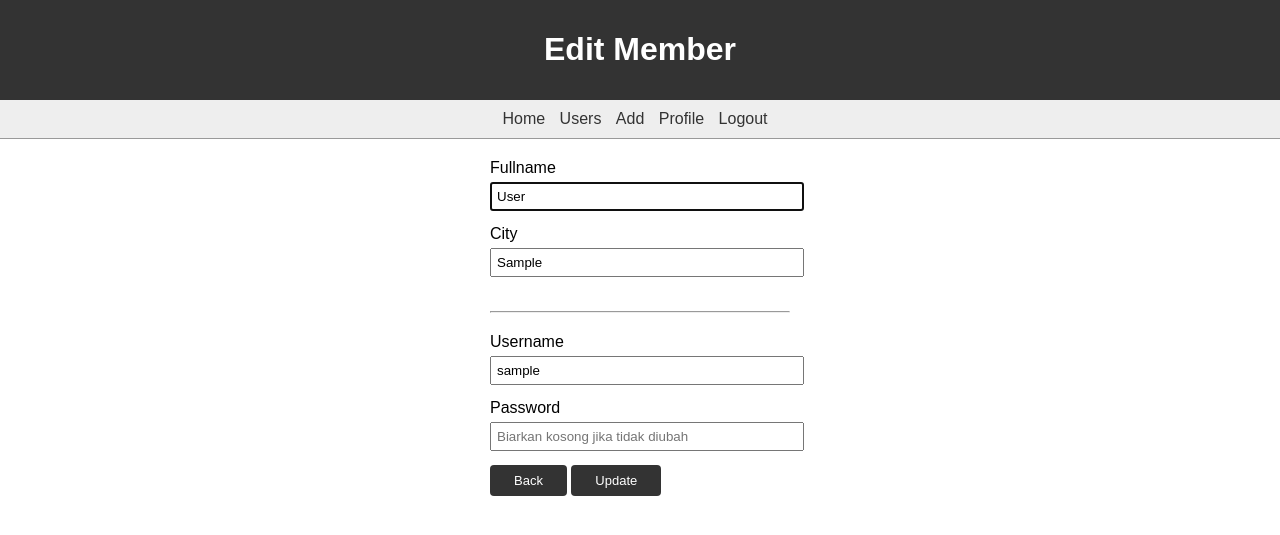
After one commit to angsagd/di234, a PHP site: page /edit.php?id=1 in a window 1280 px wide. The commit adds this page. Shown: the top 535 px of the page. Run offline with PHP 8.4, Linux system fonts and the light colour scheme; the visitor is signed in with stand-in values (Sample User, id 1); tables that the repository leaves empty or names only in its code hold one stand-in row (values such as "Sample post").

Commit message:
Implement user management features including login, logout, add, update, and delete functionalities

```diff
--- /dev/null
+++ b/edit.php
@@ -0,0 +1,58 @@
+<?php
+require_once 'function.php';
+cek_session();
+
+if(!isset($_GET['id'])) {
+  header('location: user.php');
+  exit;
+}
+
+$id = $_GET['id'];
+$result = db_query("SELECT * FROM users WHERE id = $id");
+if(mysqli_num_rows($result) === 0) {
+  header('location: user.php');
+  exit;
+}
+$row = mysqli_fetch_assoc($result);
+
+?><!DOCTYPE html>
+<html lang="en">
+<head>
+  <meta charset="UTF-8">
+  <meta name="viewport" content="width=device-width, initial-scale=1.0">
+  <title>Edit Member</title>
+  <link rel="stylesheet" href="style.css">
+</head>
+<body>
+  <header>
+    <h1>Edit Member</h1>
+  </header>
+  <?php show_nav(); ?>
+  <main>
+    <form id="edit-form" action="update.php" method="post">
+      <input type="hidden" name="id" value="<?= $row['id'] ?>">
+      <div class="row">
+        <label for="input-fullname">Fullname</label>
+        <input type="text" name="fullname" id="input-fullname" class="input-text" value="<?= $row['fullname'] ?>" autofocus required>
+      </div>
+      <div class="row">
+        <label for="input-city">City</label>
+        <input type="text" name="city" id="input-city" class="input-text" value="<?= $row['city'] ?>" required>
+      </div>
+      <hr>
+      <div class="row">
+        <label for="input-username">Username</label>
+        <input type="text" id="input-username" class="input-text" value="<?= $row['username'] ?>" readonly>
+      </div>
+      <div class="row">
+        <label for="input-password">Password</label>
+        <input type="password" name="password" id="input-password" class="input-text" placeholder="Biarkan kosong jika tidak diubah">
+      </div>
+      <div class="row">
+        <a href="detail.php?id=<?= $row['id'] ?>" class="btn-link">Back</a>
+        <button type="submit">Update</button>
+      </div>
+    </form>
+  </main>
+</body>
+</html>
--- /dev/null
+++ b/function.php
@@ -0,0 +1,37 @@
+<?php
+session_start();
+
+const DB_HOST = 'localhost';
+const DB_USER = 'root';
+const DB_PASS = '';
+const DB_NAME = 'di234';
+
+$conn = mysqli_connect(DB_HOST, DB_USER, DB_PASS, DB_NAME) or die('Koneksi Gagal');
+
+function db_query($sql) {
+  global $conn;
+  return mysqli_query($conn, $sql);
+}
+
+function cek_session($kondisi = false) {
+  if(!$kondisi && !isset($_SESSION['user'])) {
+    $_SESSION['error'] = 'Harap login terlebih dahulu';
+    header('location: login.php');
+    exit;
+  } elseif($kondisi && isset($_SESSION['user'])) {
+    header('location: member.php');
+    exit;
+  }
+}
+
+function show_nav() {
+  echo '<nav> ';
+  echo '<ul> ';
+  echo '<li><a href="member.php">Home</a></li> ';
+  echo '<li><a href="user.php">Users</a></li> ';
+  echo '<li><a href="new.php">Add</a></li> ';
+  echo '<li><a href="detail.php?id='.$_SESSION['user']['id'].'">Profile</a></li> ';
+  echo '<li><a href="logout.php">Logout</a></li> ';
+  echo '</ul> ';
+  echo '</nav> ';
+}
--- a/logout.php
+++ b/logout.php
@@ -1,7 +1,8 @@
 <?php
-session_start();
+require_once 'function.php';
+
 // hapus session
-unset($_SESSION['username']);
+unset($_SESSION['user']);
 
 // redirect ke halaman login
 header('location: login.php');
--- /dev/null
+++ b/style.css
@@ -0,0 +1,100 @@
+body {
+  font-family: Arial, sans-serif;
+  margin: 0;
+  padding: 0;
+}
+header {
+  background-color: #333;
+  color: #fff;
+  padding: 10px 0;
+  text-align: center;
+}
+main {
+  padding: 20px;
+}
+form#login-form,
+form#add-form,
+form#edit-form {
+  display: flex;
+  flex-direction: column;
+  width: 300px;
+  margin: 0 auto;
+}
+.row {
+  margin-bottom: 14px;
+}
+label {
+  display: inline-block;
+
+  margin-bottom: 5px;
+}
+input.input-text {
+  padding: 5px;
+  width: 100%;
+}
+button,
+.btn-link {
+  padding: 8px 24px;
+  background-color: #333;
+  color: #fff;
+  border: none;
+  cursor: pointer;
+  border-radius: 4px;
+  font-size: small;
+  text-decoration: none;
+
+}
+.alert {
+  background-color: #fee;
+  color: #f00;
+  padding: 5px;
+  margin-bottom: 14px;
+  border: 1px solid #f00;
+  border-radius: 4px;
+  text-align: center;
+  width: 100%;
+}
+
+hr {
+  margin: 20px 0;
+}
+nav {
+  text-align: center;
+  border-bottom: 1px solid #999;
+  background-color: #eee;
+  padding: 10px 0;
+}
+nav ul {
+  list-style-type: none;
+  padding: 0;
+  margin: 0;
+}
+nav ul li {
+  display: inline;
+}
+nav a {
+  margin-right: 10px;
+  text-decoration: none;
+  color: #333;
+}
+nav a:hover {
+  text-decoration: underline;
+}
+
+table {
+  margin: 20px auto;
+  border-collapse: collapse;
+}
+th,
+table#user-table td {
+  border: 1px solid #999;
+  padding: 10px;
+}
+th {
+  background-color: #ccc;
+}
+table#detail-table td {
+  padding: 5px;
+  border-bottom: 1px solid #999;
+  border-top: 1px solid #999;
+}
```
Also changed, not shown: delete.php (added, +20 -0 lines), detail.php (added, +69 -0 lines), login.php (+4 -59 lines), member.php (+5 -37 lines), new.php (added, +43 -0 lines), save.php (added, +15 -0 lines), update.php (added, +19 -0 lines), user.php (added, +51 -0 lines), validasi.php (+19 -16 lines).
